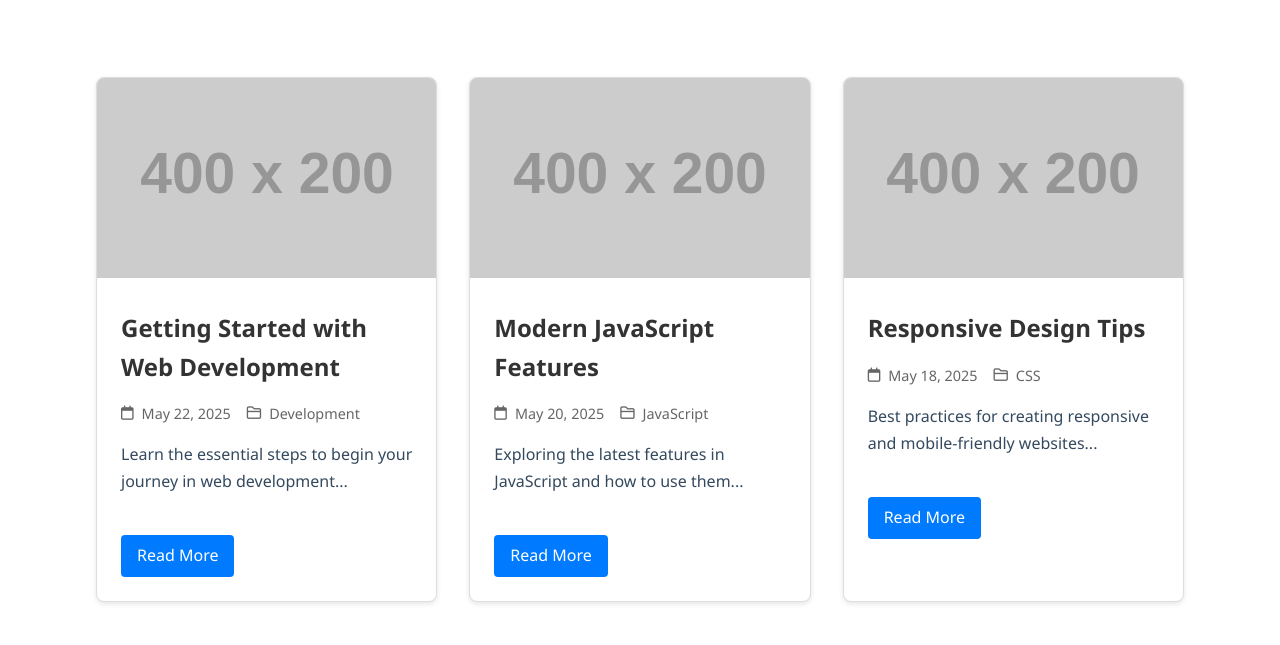
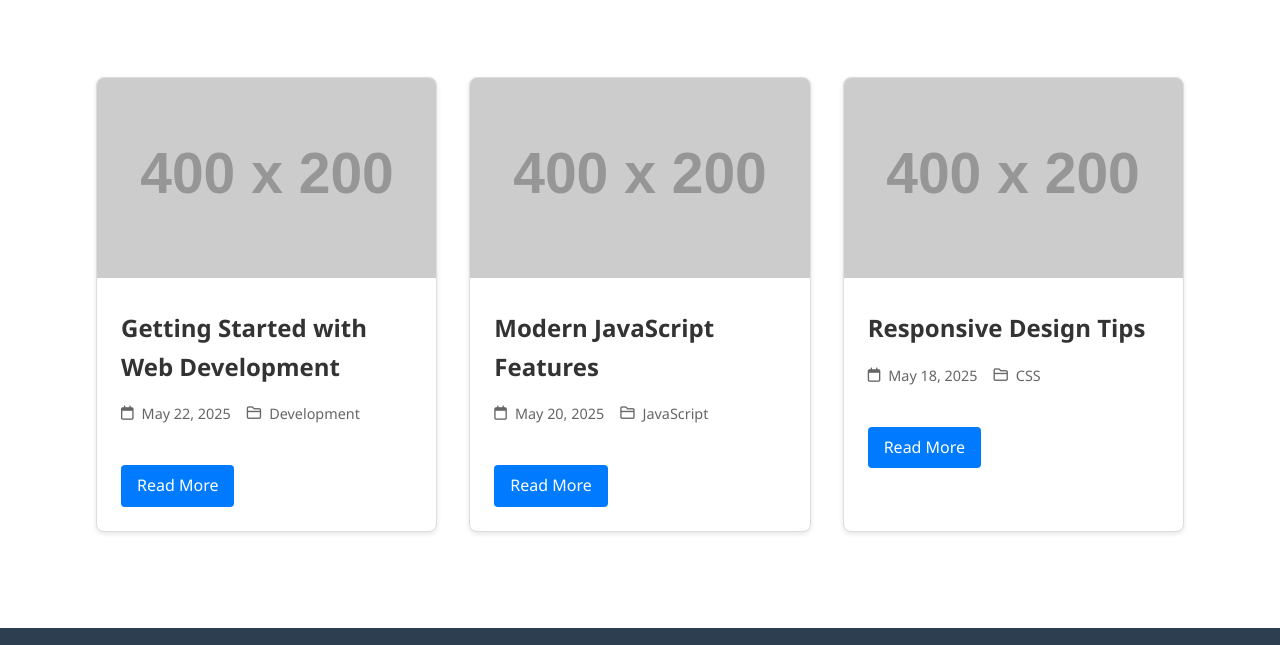
Before and after one commit to dev-Aatif/i-can-Write, a plain HTML site: page blog.html in a window 1280 px wide. Shown: the part 155-800 px from the top of the page. Drawn offline with nearby package versions, Linux system fonts and the light colour scheme; placeholder pictures from the web are drawn by us.

Commit message:
Update blog.html

```diff
--- a/blog.html
+++ b/blog.html
@@ -37,7 +37,7 @@
                         <span><i class="far fa-calendar"></i> May 22, 2025</span>
                         <span><i class="far fa-folder"></i> Development</span>
                     </div>
-                    <p>Learn the essential steps to begin your journey in web development...</p>
+                    <p></p>
                     <a href="#" class="read-more">Read More</a>
                 </div>
             </article>
@@ -50,7 +50,7 @@
                         <span><i class="far fa-calendar"></i> May 20, 2025</span>
                         <span><i class="far fa-folder"></i> JavaScript</span>
                     </div>
-                    <p>Exploring the latest features in JavaScript and how to use them...</p>
+                    <p></p>
                     <a href="#" class="read-more">Read More</a>
                 </div>
             </article>
@@ -63,7 +63,7 @@
                         <span><i class="far fa-calendar"></i> May 18, 2025</span>
                         <span><i class="far fa-folder"></i> CSS</span>
                     </div>
-                    <p>Best practices for creating responsive and mobile-friendly websites...</p>
+                    <p></p>
                     <a href="#" class="read-more">Read More</a>
                 </div>
             </article>
```
